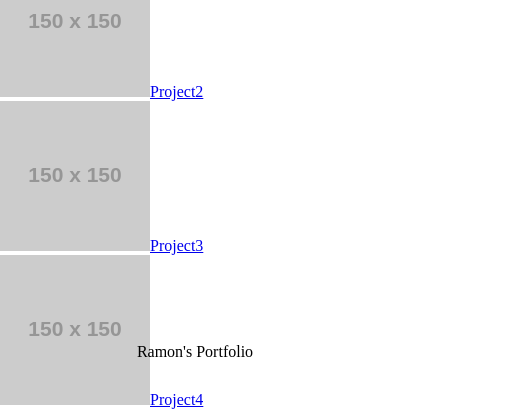
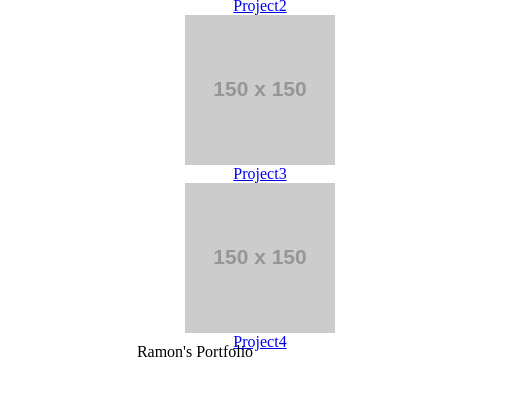
Before and after one commit to ramonb621/Porfolio2019, a plain HTML site: page portfolio.html in a window 390 px wide. Shown: the part 483-892 px from the top of the page, 510 px wide, since content can reach past the window. After the commit the page ends 844 px from the top, so only its background shows below. Drawn offline with Linux system fonts and the light colour scheme; placeholder pictures from the web are drawn by us.

Commit message:
continuing html layout with 'mobile first' in mind

```diff
--- a/portfolio.html
+++ b/portfolio.html
@@ -30,20 +30,18 @@
                     <div class="cont3">
                         <h2 class="heading">Portfolio</h2>
                         <hr>
-
                             <div id="project1">
-                            <a href="https://ramonb621.github.io/WordGame/" target="_blank"><img class="img-thumbnail" src="images/hangman2.png"  alt="Hangman Word Game">Hangman</a>
+                                <a href="https://ramonb621.github.io/WordGame/" target="_blank"><img class="projects" src="images/hangman2.png"  alt="Hangman Word Game">Hangman</a>
                             </div>
                             <div id="project2">
-                            <a href="#" target="_blank"><img class="img-thumbnail" src="https://via.placeholder.com/150" alt="The Beast Placeholder">Project2</a>
+                                <a href="#" target="_blank"><img class="projects" src="https://via.placeholder.com/150" alt="The Beast Placeholder">Project2</a>
                             </div>
                             <div id="project3">
-                            <a href="#" target="_blank"><img class="img-thumbnail" src="https://via.placeholder.com/150" alt="Squirrel Placeholder">Project3</a>
+                                <a href="#" target="_blank"><img class="projects" src="https://via.placeholder.com/150" alt="Squirrel Placeholder">Project3</a>
                             </div>
                             <div id="project4">
-                            <a href="#" target="_blank"><img class="img-thumbnail" src="https://via.placeholder.com/150" alt="Raccoon Placeholder">Project4</a>
+                                <a href="#" target="_blank"><img class="projects" src="https://via.placeholder.com/150" alt="Raccoon Placeholder">Project4</a>
                             </div>
-
                     </div>
                 </section>
 
--- a/style/stylesheet.css
+++ b/style/stylesheet.css
@@ -1,6 +1,6 @@
 body{
     height: 100%;
-    margin: 0;
+    margin: 10px;
     flex-grow: 1;
 }
 .me{
@@ -22,3 +22,28 @@ body{
     flex-shrink: 0;
     /* z-index: 3; */
 }
+.container, .cont2, .cont3{
+    width:500px;
+}
+.projects{
+    height: 150px;
+    width: 150px;
+    display: block;
+    position: relative;
+    margin: auto;
+}
+#project1, #project2, #project3, #project4{
+    text-align: center;
+}
+@media screen and (max-width:375px){
+    .container, .cont2, .cont3{
+        width:365px;
+
+    }
+    .projects{
+        width: 150px;
+        display: block;
+        position: relative;
+        margin: auto;
+    }
+}
```
Lines whose indentation alone changed are shown as unchanged.
